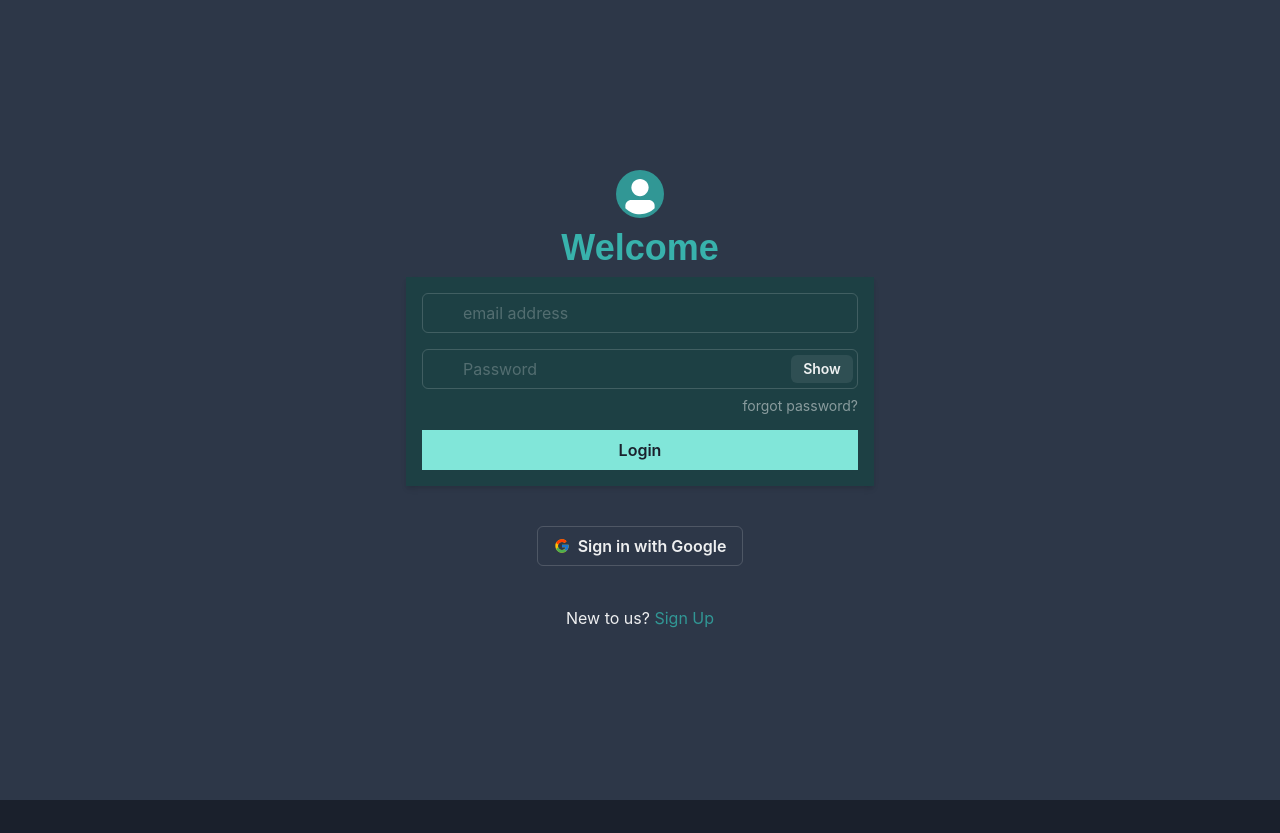
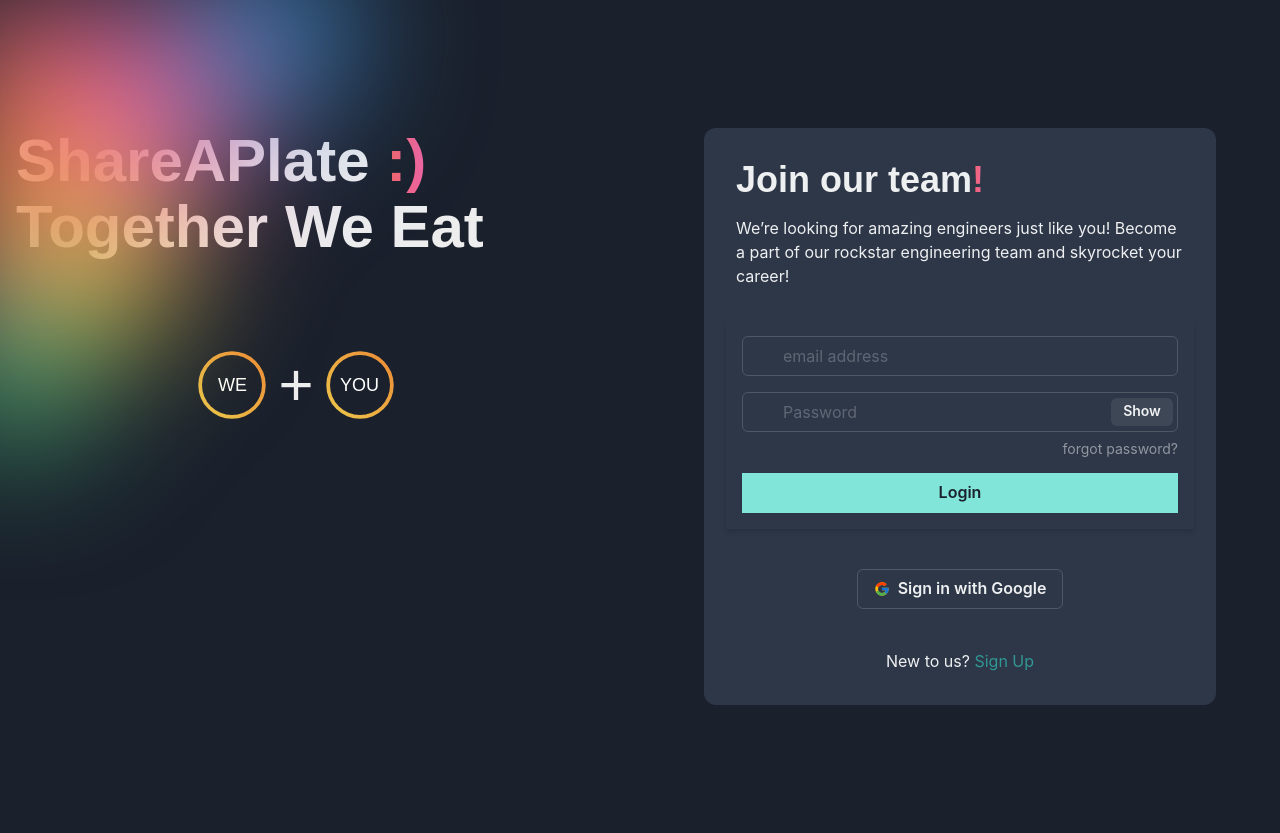
Before and after one commit to ChandraSekhar0711/noHunger, a React (Vite) app: page /Signin in a window 1280 px wide. Before the commit the page ends 800 px from the top, so only its background shows below. Built offline with nearby package versions, Linux system fonts and the light colour scheme.

Commit message:
signin changed

```diff
--- a/package.json
+++ b/package.json
@@ -18,7 +18,7 @@
     "@mui/material": "^5.14.18",
     "@reduxjs/toolkit": "^1.9.7",
     "axios": "^1.5.1",
-    "firebase": "^10.6.0",
+    "firebase": "^10.8.0",
     "framer-motion": "^10.16.4",
     "json-server": "^0.17.4",
     "react": "^18.2.0",
@@ -30,7 +30,8 @@
     "react-scroll-parallax": "^3.4.3",
     "react-spring": "^9.7.3",
     "redux-persist": "^6.0.0",
-    "sweetalert2": "^11.7.32"
+    "sweetalert2": "^11.7.32",
+    "ui-neumorphism": "^1.1.3"
   },
   "devDependencies": {
     "@types/react": "^18.2.15",
--- a/src/Pages/Home/Home.jsx
+++ b/src/Pages/Home/Home.jsx
@@ -1,14 +1,15 @@
 /* eslint-disable react/no-unescaped-entities */
 import {
   Box,
-  Button,
   Container,
   Flex,
   Heading,
   Image,
+  Button,
   Stack,
   Text,
 } from "@chakra-ui/react";
+
 import { getAuth } from "firebase/auth";
 
 import { useEffect } from "react";
@@ -20,6 +21,7 @@ import { useGeoLocation } from "@/hooks/useGeoLocation";
 
 import { AuthAPI } from "@/api/auth";
 import { setUser } from "@/store/auth/auth-slice";
+import { Fab } from "ui-neumorphism";
 
 export function Home() {
   const navigate = useNavigate();
@@ -96,6 +98,7 @@ export function Home() {
 
           <Stack spacing={6} direction={"row"}>
             <Button
+
               rounded={"full"}
               px={6}
               colorScheme={"orange"}
@@ -112,6 +115,10 @@ export function Home() {
             >
               Create Request
             </Button>
+
+            <Fab color='var(--primary)'>
+  <span style={{ fontSize: '30px', margin: '2px 0px 0px 2px' }}>&#43;</span>
+</Fab>
           </Stack>
         </Stack>
         {/* <Flex w={"full"}>
--- /dev/null
+++ b/src/Pages/Signin/Blur.jsx
@@ -0,0 +1,23 @@
+import { Icon, useBreakpointValue } from "@chakra-ui/react";
+
+export function Blur(props){
+    return (
+        <Icon
+          width={useBreakpointValue({ base: '100%', md: '40vw', lg: '30vw' })}
+          zIndex={useBreakpointValue({ base: -1, md: -1, lg: 0 })}
+          height="560px"
+          viewBox="0 0 528 560"
+          fill="none"
+        xmlns="http://www.w3.org/2000/svg"
+          {...props}
+          >
+          <circle cx="71" cy="61" r="111" fill="#F56565" />
+          <circle cx="244" cy="106" r="139" fill="#ED64A6" />
+          <circle cy="291" r="139" fill="#ED64A6" />
+          <circle cx="80.5" cy="189.5" r="101.5" fill="#ED8936" />
+          <circle cx="196.5" cy="317.5" r="101.5" fill="#ECC94B" />
+          <circle cx="70.5" cy="458.5" r="101.5" fill="#48BB78" />
+          <circle cx="426.5" cy="-0.5" r="101.5" fill="#4299E1" />
+        </Icon>
+      );
+}
--- a/src/Pages/Signin/Signin.jsx
+++ b/src/Pages/Signin/Signin.jsx
@@ -48,6 +48,7 @@ export function Signin() {
   };
 
   const login = async (e) => {
+    console.log("login in");
     e.preventDefault();
     try {
       const user = await AuthAPI.signin(email, password);
@@ -75,8 +76,8 @@ export function Signin() {
     <Flex
       flexDirection="column"
       width="100wh"
-      height="100vh"
-      backgroundColor={colorMode === "dark" ? "gray.700" : "gray.200"}
+      height="auto"
+
       justifyContent="center"
       alignItems="center"
     >
@@ -86,14 +87,13 @@ export function Signin() {
         justifyContent="center"
         alignItems="center"
       >
-        <Avatar bg="teal.500" />
-        <Heading color="teal.400">Welcome</Heading>
+
         <Box minW={{ base: "90%", md: "468px" }}>
           <form onSubmit={login}>
             <Stack
               spacing={4}
               p="1rem"
-              backgroundColor="teal.900"
+
               boxShadow="md"
             >
               <FormControl>
--- /dev/null
+++ b/src/Pages/Signin/Signin1.jsx
@@ -0,0 +1,194 @@
+import React from 'react';
+import {
+  Box,
+  Flex,
+  Stack,
+  Heading,
+  Text,
+  Container,
+  Input,
+  Button,
+  SimpleGrid,
+  Avatar,
+  AvatarGroup,
+  useBreakpointValue,
+  useColorMode,
+  Icon,
+} from '@chakra-ui/react';
+import { Blur } from './Blur';
+import { Signin } from './Signin';
+
+
+// const Blur = () => {
+//   return (
+//     <Icon
+//       width={useBreakpointValue({ base: '100%', md: '40vw', lg: '30vw' })}
+//       zIndex={useBreakpointValue({ base: -1, md: -1, lg: 0 })}
+//       height="560px"
+//       viewBox="0 0 528 560"
+//       fill="none"
+//       xmlns="http://www.w3.org/2000/svg">
+//       <circle cx="71" cy="61" r="111" fill="#F56565" />
+//       <circle cx="244" cy="106" r="139" fill="#ED64A6" />
+//       <circle cy="291" r="139" fill="#ED64A6" />
+//       <circle cx="80.5" cy="189.5" r="101.5" fill="#ED8936" />
+//       <circle cx="196.5" cy="317.5" r="101.5" fill="#ECC94B" />
+//       <circle cx="70.5" cy="458.5" r="101.5" fill="#48BB78" />
+//       <circle cx="426.5" cy="-0.5" r="101.5" fill="#4299E1" />
+//     </Icon>
+//   );
+// };
+
+export function Signin1() {
+    const { colorMode } = useColorMode();
+  return (
+    <Box position={'relative'}>
+      <Container
+        as={SimpleGrid}
+        maxW={'7xl'}
+        columns={{ base: 1, md: 2 }}
+        spacing={{ base: 10, lg: 32 }}
+        py={{ base: 10, sm: 20, lg: 32 }}
+        >
+        <Stack spacing={{ base: 10, md: 20 }}>
+          <Heading
+            lineHeight={1.1}
+            fontSize={{ base: '3xl', sm: '4xl', md: '5xl', lg: '6xl' }}>
+            ShareAPlate{' '}
+            <Text as={'span'} bgGradient="linear(to-r, red.400,pink.400)" bgClip="text">
+              :)
+            </Text>{' '}
+           Together We Eat
+          </Heading>
+          <Stack direction={'row'} spacing={4} align={'center'} justify={"center"}>
+          <Flex
+              align={'center'}
+              justify={'center'}
+              fontFamily={'heading'}
+              fontSize={{ base: 'sm', md: 'lg' }}
+              bg={'gray.800'}
+              color={'white'}
+              rounded={'full'}
+              minWidth={useBreakpointValue({ base: '44px', md: '60px' })}
+              minHeight={useBreakpointValue({ base: '44px', md: '60px' })}
+              position={'relative'}
+              _before={{
+                content: '""',
+                width: 'full',
+                height: 'full',
+                rounded: 'full',
+                transform: 'scale(1.125)',
+                bgGradient: 'linear(to-bl, orange.400,yellow.400)',
+                position: 'absolute',
+                zIndex: -1,
+                top: 0,
+                left: 0,
+              }}>
+              WE
+            </Flex>
+            <Text fontFamily={'heading'} fontSize={{ base: '4xl', md: '6xl' }}>
+              +
+            </Text>
+            <Flex
+              align={'center'}
+              justify={'center'}
+              fontFamily={'heading'}
+              fontSize={{ base: 'sm', md: 'lg' }}
+              bg={'gray.800'}
+              color={'white'}
+              rounded={'full'}
+              minWidth={useBreakpointValue({ base: '44px', md: '60px' })}
+              minHeight={useBreakpointValue({ base: '44px', md: '60px' })}
+              position={'relative'}
+              _before={{
+                content: '""',
+                width: 'full',
+                height: 'full',
+                rounded: 'full',
+                transform: 'scale(1.125)',
+                bgGradient: 'linear(to-bl, orange.400,yellow.400)',
+                position: 'absolute',
+                zIndex: -1,
+                top: 0,
+                left: 0,
+              }}>
+              YOU
+            </Flex>
+          </Stack>
+        </Stack>
+        <Stack
+
+          rounded={'xl'}
+          p={{ base:4, sm: 6, md: 8 }}
+          spacing={{ base: 8 }}
+          maxW={{ lg: 'lg' }}
+          backgroundColor={colorMode === "dark" ? "gray.700" : "gray.200"}
+          >
+          <Stack spacing={4}>
+            <Heading
+
+              lineHeight={1.1}
+              fontSize={{ base: '2xl', sm: '3xl', md: '4xl' }}>
+              Join our team
+              <Text as={'span'} bgGradient="linear(to-r, red.400,pink.400)" bgClip="text">
+                !
+              </Text>
+            </Heading>
+            <Text  fontSize={{ base: 'sm', sm: 'md' }}>
+              We’re looking for amazing engineers just like you! Become a part of our
+              rockstar engineering team and skyrocket your career!
+            </Text>
+          </Stack>
+          <Box as={'form'}>
+            {/* <Stack spacing={4}>
+              <Input
+                placeholder="Firstname"
+                bg={'gray.100'}
+                border={0}
+                color={'gray.500'}
+                _placeholder={{
+                  color: 'gray.500',
+                }}
+              />
+              <Input
+                placeholder="firstname@lastname.io"
+                bg={'gray.100'}
+                border={0}
+                color={'gray.500'}
+                _placeholder={{
+                  color: 'gray.500',
+                }}
+              />
+              <Input
+                placeholder="+1 (___) __-___-___"
+                bg={'gray.100'}
+                border={0}
+                color={'gray.500'}
+                _placeholder={{
+                  color: 'gray.500',
+                }}
+              />
+              <Button fontFamily={'heading'} bg={'gray.200'} color={'gray.800'}>
+                Upload CV
+              </Button>
+            </Stack>
+            <Button
+              fontFamily={'heading'}
+              mt={8}
+              w={'full'}
+              bgGradient="linear(to-r, red.400,pink.400)"
+              color={'white'}
+              _hover={{
+                bgGradient: 'linear(to-r, red.400,pink.400)',
+                boxShadow: 'xl',
+              }}>
+              Submit
+            </Button> */}
+            <Signin />
+          </Box>
+        </Stack>
+      </Container>
+      <Blur position={'absolute'} top={-10} left={-10} style={{ filter: 'blur(70px)' }} />
+    </Box>
+  );
+}
--- a/src/index.jsx
+++ b/src/index.jsx
@@ -12,6 +12,7 @@ import { Signin } from "./Pages/Signin/Signin";
 import { FirebaseApp } from "./Services/Firebase";
 import { ProtectedApp } from "./App";
 import { Signup } from "./Pages/Signup/Signup";
+import { Signin1 } from "./Pages/Signin/Signin1";
 //import { About } from "./Pages/About/About";
 FirebaseApp.init();
 ReactDOM.createRoot(document.getElementById("root")).render(
@@ -20,7 +21,7 @@ ReactDOM.createRoot(document.getElementById("root")).render(
       <ColorModeScript initialColorMode={myTheme.config.initialColorMode} />
       <BrowserRouter>
         <Routes>
-          <Route path="/Signin" element={<Signin />} />
+          <Route path="/Signin" element={<Signin1 />} />
           <Route path="/Signup" element={<Signup />} />
         </Routes>
         <ProtectedApp />
```
Also changed, not shown: 1 other file (tests, documents, lock files or other folders).
